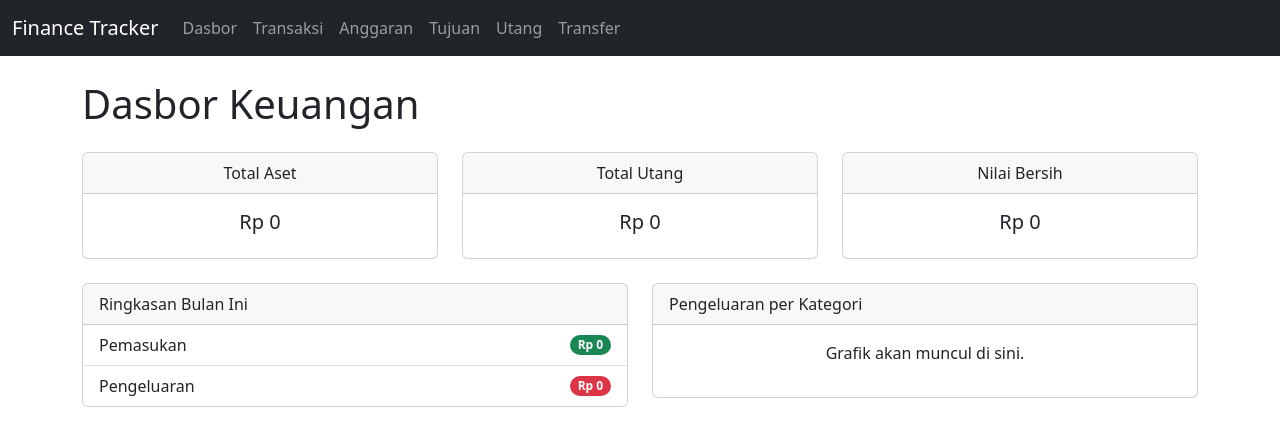
After one commit to dipoengoro/finance-tracker-app, a Django app: page /dashboard/ in a window 1280 px wide. The commit adds this page. Shown: the top 446 px of the page. Run offline with Django 5.2, Linux system fonts and the light colour scheme; data that the repository does not hold is empty.

Commit message:
feat: Add dashboard view with financial summary

```diff
--- a/templates/base.html
+++ b/templates/base.html
@@ -14,6 +14,12 @@
         <a class="navbar-brand" href="{% url 'transaction_list' %}">Finance Tracker</a>
         <div class="collapse navbar-collapse">
             <ul class="navbar-nav me-auto mb-2 mb-lg-0">
+                <li class="nav-item">
+                    <a class="nav-link" href="{% url 'dashboard' %}">Dasbor</a>
+                </li>
+                <li class="nav-item">
+                    <a class="nav-link" href="{% url 'transaction_list' %}">Transaksi</a>
+                </li>
                 <li class="nav-item">
                     <a href="{% url 'budget_list' %}" class="nav-link">Anggaran</a>
                 </li>
--- /dev/null
+++ b/transactions/templates/transactions/dashboard.html
@@ -0,0 +1,60 @@
+{% extends 'base.html' %}
+
+{% block title %}Dasbor{% endblock %}
+
+{% block content %}
+    <h1 class="mb-4">Dasbor Keuangan</h1>
+
+    <div class="row">
+        <div class="col-md-4 mb-4">
+            <div class="card text-center">
+                <div class="card-header">Total Aset</div>
+                <div class="card-body">
+                    <h5 class="card-title">Rp {{ total_assets|floatformat:0 }}</h5>
+                </div>
+            </div>
+        </div>
+        <div class="col-md-4 mb-4">
+            <div class="card text-center">
+                <div class="card-header">Total Utang</div>
+                <div class="card-body">
+                    <h5 class="card-title">Rp {{ total_liabilities|floatformat:0 }}</h5>
+                </div>
+            </div>
+        </div>
+        <div class="col-md-4 mb-4">
+            <div class="card text-center">
+                <div class="card-header">Nilai Bersih</div>
+                <div class="card-body">
+                    <h5 class="card-title">Rp {{ net_worth|floatformat:0 }}</h5>
+                </div>
+            </div>
+        </div>
+    </div>
+
+    <div class="row">
+        <div class="col-md-6 mb-4">
+            <div class="card">
+                <div class="card-header">Ringkasan Bulan Ini</div>
+                <ul class="list-group list-group-flush">
+                    <li class="list-group-item d-flex justify-content-between align-items-center">
+                        Pemasukan
+                        <span class="badge bg-success rounded-pill">Rp {{ income_this_month|floatformat:0 }}</span>
+                    </li>
+                    <li class="list-group-item d-flex justify-content-between align-items-center">
+                        Pengeluaran
+                        <span class="badge bg-danger rounded-pill">Rp {{ expense_this_month|floatformat:0 }}</span>
+                    </li>
+                </ul>
+            </div>
+        </div>
+        <div class="col-md-6 mb-4">
+            <div class="card">
+                <div class="card-header">Pengeluaran per Kategori</div>
+                <div class="card-body">
+                    <p class="text-center">Grafik akan muncul di sini.</p>
+                </div>
+            </div>
+        </div>
+    </div>
+{% endblock %}
--- a/transactions/urls.py
+++ b/transactions/urls.py
@@ -16,4 +16,5 @@ urlpatterns = [
     path('debts/<int:pk>/pay/', views.pay_debt, name='pay_debt'),
     path('transfers/', views.TransferListView.as_view(), name='transfer_list'),
     path('transfers/add/', views.TransferCreateView.as_view(), name='transfer_create'),
+    path('dashboard/', views.dashboard_view, name='dashboard'),
 ]
--- a/transactions/views.py
+++ b/transactions/views.py
@@ -1,7 +1,7 @@
 from datetime import datetime
 from http.client import responses
 
-from django.db.models import Sum
+from django.db.models import Sum, Q
 from django.db.models.fields import return_None
 from django.shortcuts import render, redirect
 from django.urls import reverse
@@ -11,6 +11,7 @@ from unicodedata import category
 
 from .models import Transaction, Category, Wallet, Payee, Budget, FinancialGoal, Debt, Transfer
 from django.contrib import messages
+from django.utils import timezone
 from decimal import Decimal
 
 
@@ -271,3 +272,37 @@ class TransferCreateView(CreateView):
 
         transfer.save()
         return super().form_valid(form)
+
+def dashboard_view(request):
+    latest_transaction = Transaction.objects.order_by('-transaction_date').first()
+
+    if latest_transaction:
+        relevant_date = latest_transaction.transaction_date
+    else:
+        relevant_date = timezone.now().date()
+
+    first_day_of_month = relevant_date.replace(day=1)
+
+    total_assets = Wallet.objects.filter(wallet_type='ASET').aggregate(total=Sum('balance'))['total'] or 0
+    total_liabilities = Debt.objects.aggregate(total=Sum('current_balance'))['total'] or 0
+
+    income_this_month = Transaction.objects.filter(
+        transaction_type='PEMASUKAN',
+        transaction_date__gte=first_day_of_month,
+        transaction_date__month=first_day_of_month.month
+    ).aggregate(total=Sum('amount'))['total'] or 0
+
+    expense_this_month = Transaction.objects.filter(
+        transaction_type='PENGELUARAN',
+        transaction_date__gte=first_day_of_month,
+        transaction_date__month=first_day_of_month.month
+    ).aggregate(total=Sum('amount'))['total'] or 0
+
+    context = {
+        'total_assets': total_assets,
+        'total_liabilities': total_liabilities,
+        'net_worth': total_assets - total_liabilities,
+        'income_this_month': income_this_month,
+        'expense_this_month': expense_this_month,
+    }
+    return render(request, 'transactions/dashboard.html', context)
```
Lines whose indentation alone changed are shown as unchanged.
